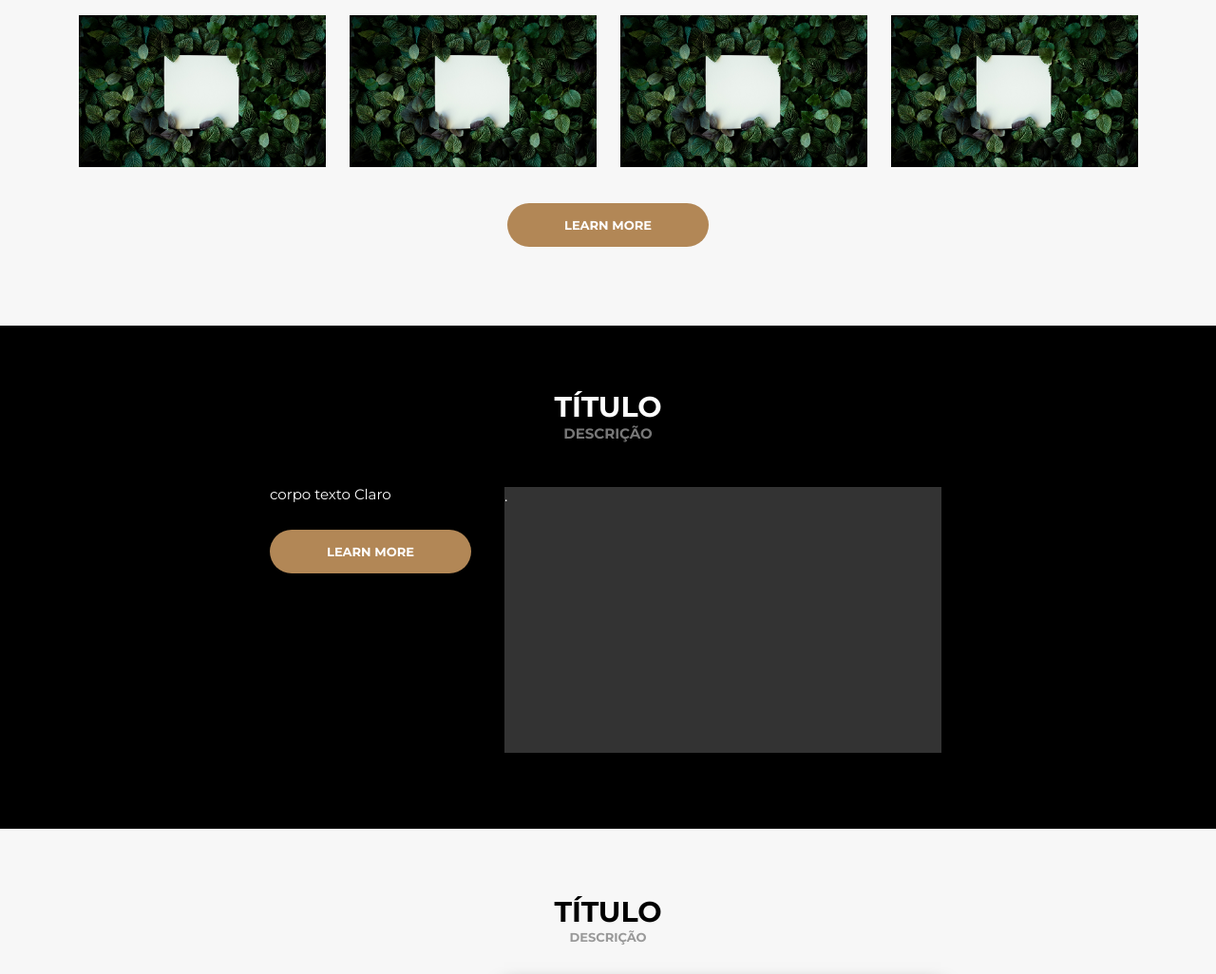
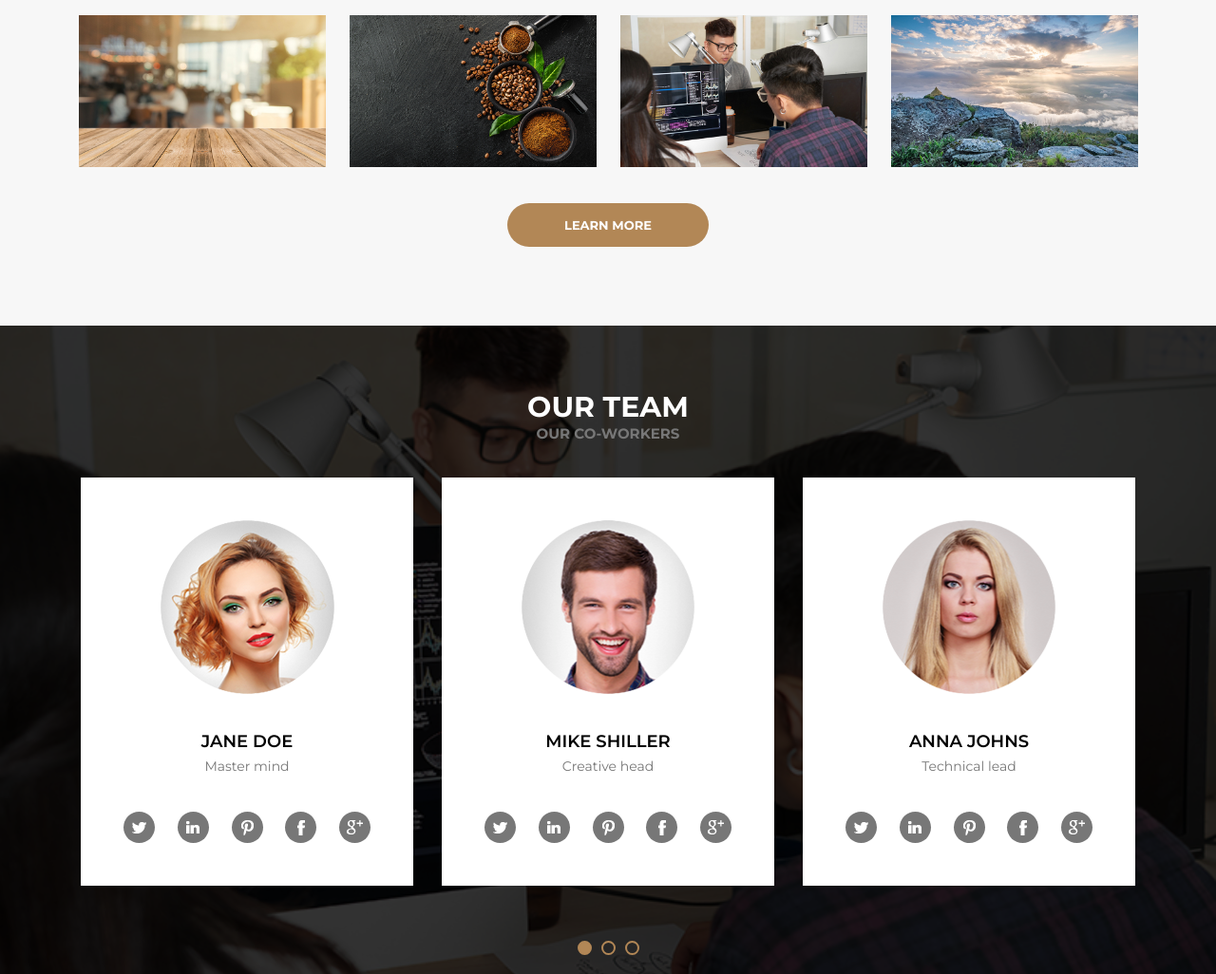
Before and after one commit to AlexandreDamaso/site_awax, a plain HTML site: page index.html in a window 1280 px wide. Shown: the part 2357-3383 px from the top of the page at 95% size. Drawn offline with Linux system fonts and the light colour scheme.

Commit message:
Our Team

```diff
--- a/index.html
+++ b/index.html
@@ -141,7 +141,52 @@
                                 <h5>about</h5>
                                 <p>Lorem ipsum dolor sit amet consectetur adipisicing elit.</p>
                             </div>
-                            <img src="src/img_fotos/foto1.jpg" alt="">
+                            <img src="src/img_fotos/foto2.jpg" alt="">
+                        </div>
+                    </div>
+                    <div class="ourprojects-corpo-conteudo-foto">
+                        <div class="ourprojects-corpo-conteudo-foto-area">
+                            <div class="fotoinfo">
+                                <h5>about</h5>
+                                <p>Lorem ipsum dolor sit amet consectetur adipisicing elit.</p>
+                            </div>
+                            <img src="src/img_fotos/foto3.jpg" alt="">
+                        </div>
+                    </div>
+                    <div class="ourprojects-corpo-conteudo-foto">
+                        <div class="ourprojects-corpo-conteudo-foto-area">
+                            <div class="fotoinfo">
+                                <h5>about</h5>
+                                <p>Lorem ipsum dolor sit amet consectetur adipisicing elit.</p>
+                            </div>
+                            <img src="src/img_fotos/foto4.jpg" alt="">
+                        </div>
+                    </div>
+                    <div class="ourprojects-corpo-conteudo-foto">
+                        <div class="ourprojects-corpo-conteudo-foto-area">
+                            <div class="fotoinfo">
+                                <h5>about</h5>
+                                <p>Lorem ipsum dolor sit amet consectetur adipisicing elit.</p>
+                            </div>
+                            <img src="src/img_fotos/foto5.jpg" alt="">
+                        </div>
+                    </div>
+                    <div class="ourprojects-corpo-conteudo-foto">
+                        <div class="ourprojects-corpo-conteudo-foto-area">
+                            <div class="fotoinfo">
+                                <h5>about</h5>
+                                <p>Lorem ipsum dolor sit amet consectetur adipisicing elit.</p>
+                            </div>
+                            <img src="src/img_fotos/foto6.jpg" alt="">
+                        </div>
+                    </div>
+                    <div class="ourprojects-corpo-conteudo-foto">
+                        <div class="ourprojects-corpo-conteudo-foto-area">
+                            <div class="fotoinfo">
+                                <h5>about</h5>
+                                <p>Lorem ipsum dolor sit amet consectetur adipisicing elit.</p>
+                            </div>
+                            <img src="src/img_fotos/foto7.jpg" alt="">
                         </div>
                     </div>
                     <div class="ourprojects-corpo-conteudo-foto">
@@ -159,7 +204,7 @@
                                 <h5>about</h5>
                                 <p>Lorem ipsum dolor sit amet consectetur adipisicing elit.</p>
                             </div>
-                            <img src="src/img_fotos/foto1.jpg" alt="">
+                            <img src="src/img_fotos/foto2.jpg" alt="">
                         </div>
                     </div>
                     <div class="ourprojects-corpo-conteudo-foto">
@@ -168,7 +213,7 @@
                                 <h5>about</h5>
                                 <p>Lorem ipsum dolor sit amet consectetur adipisicing elit.</p>
                             </div>
-                            <img src="src/img_fotos/foto1.jpg" alt="">
+                            <img src="src/img_fotos/foto3.jpg" alt="">
                         </div>
                     </div>
                     <div class="ourprojects-corpo-conteudo-foto">
@@ -177,7 +222,7 @@
                                 <h5>about</h5>
                                 <p>Lorem ipsum dolor sit amet consectetur adipisicing elit.</p>
                             </div>
-                            <img src="src/img_fotos/foto1.jpg" alt="">
+                            <img src="src/img_fotos/foto4.jpg" alt="">
                         </div>
                     </div>
                     <div class="ourprojects-corpo-conteudo-foto">
@@ -186,52 +231,7 @@
                                 <h5>about</h5>
                                 <p>Lorem ipsum dolor sit amet consectetur adipisicing elit.</p>
                             </div>
-                            <img src="src/img_fotos/foto1.jpg" alt="">
-                        </div>
-                    </div>
-                    <div class="ourprojects-corpo-conteudo-foto">
-                        <div class="ourprojects-corpo-conteudo-foto-area">
-                            <div class="fotoinfo">
-                                <h5>about</h5>
-                                <p>Lorem ipsum dolor sit amet consectetur adipisicing elit.</p>
-                            </div>
-                            <img src="src/img_fotos/foto1.jpg" alt="">
-                        </div>
-                    </div>
-                    <div class="ourprojects-corpo-conteudo-foto">
-                        <div class="ourprojects-corpo-conteudo-foto-area">
-                            <div class="fotoinfo">
-                                <h5>about</h5>
-                                <p>Lorem ipsum dolor sit amet consectetur adipisicing elit.</p>
-                            </div>
-                            <img src="src/img_fotos/foto1.jpg" alt="">
-                        </div>
-                    </div>
-                    <div class="ourprojects-corpo-conteudo-foto">
-                        <div class="ourprojects-corpo-conteudo-foto-area">
-                            <div class="fotoinfo">
-                                <h5>about</h5>
-                                <p>Lorem ipsum dolor sit amet consectetur adipisicing elit.</p>
-                            </div>
-                            <img src="src/img_fotos/foto1.jpg" alt="">
-                        </div>
-                    </div>
-                    <div class="ourprojects-corpo-conteudo-foto">
-                        <div class="ourprojects-corpo-conteudo-foto-area">
-                            <div class="fotoinfo">
-                                <h5>about</h5>
-                                <p>Lorem ipsum dolor sit amet consectetur adipisicing elit.</p>
-                            </div>
-                            <img src="src/img_fotos/foto1.jpg" alt="">
-                        </div>
-                    </div>
-                    <div class="ourprojects-corpo-conteudo-foto">
-                        <div class="ourprojects-corpo-conteudo-foto-area">
-                            <div class="fotoinfo">
-                                <h5>about</h5>
-                                <p>Lorem ipsum dolor sit amet consectetur adipisicing elit.</p>
-                            </div>
-                            <img src="src/img_fotos/foto1.jpg" alt="">
+                            <img src="src/img_fotos/foto5.jpg" alt="">
                         </div>
                     </div>
                 </div>
@@ -240,19 +240,62 @@
                 </div>
             </div>
         </section>
-        <section class="banner-aboutus padrao-banner-escuro">
-            <div class="banner-aboutus-corpo">
-                <div class="banner-aboutus-corpo-cabecalho padrao-banner-cabecalho">
-                    <h1>Título</h1>
-                    <h2>Descrição</h2>
+        <section class="ourteam padrao-banner-escuro">
+            <div></div>
+            <div class="padrao-corpo">
+                <div class="ourteam-corpo-cabecalho padrao-banner-cabecalho">
+                    <h1>Our team</h1>
+                    <h2>Our co-workers</h2>
                 </div>
-                <div class="banner-aboutus-corpo-conteudo">
-                    <div class="banner-aboutus-corpo-conteudo-texto">
-                        <p>corpo texto Claro</p>
-                        <a href="#" class="padrao-botao">Learn more</a>
+                <div class="ourteam-corpo-conteudo">
+                    <div class="ourteam-corpo-conteudo-teams">
+                        <div class="colaborador">
+                            <div class="colaborador-foto"><img src="src/img_fotos/mulher1.png" alt=""></div>
+                            <div class="colaborador-descricao">
+                                <h1 class="padrao-conteudo-titulo-claro">Jane Doe</h1>
+                                <h2 class="padrao-conteudo-descricao-claro">Master mind</h2>
+                            </div>
+                            <div class="redesociais">
+                                <div class="redesociais-icon"><img src="src/img_padrao/twitter.png" alt=""></div>
+                                <div class="redesociais-icon"><img src="src/img_padrao/linkedin.png" alt=""></div>
+                                <div class="redesociais-icon"><img src="src/img_padrao/pinterest.png" alt=""></div>
+                                <div class="redesociais-icon"><img src="src/img_padrao/facebook.png" alt=""></div>
+                                <div class="redesociais-icon"><img src="src/img_padrao/googleplus.png" alt=""></div>
+                            </div>
+                        </div>
+                        <div class="colaborador">
+                            <div class="colaborador-foto"><img src="src/img_fotos/homem1.png" alt=""></div>
+                            <div class="colaborador-descricao">
+                                <h1 class="padrao-conteudo-titulo-claro">Mike Shiller</h1>
+                                <h2 class="padrao-conteudo-descricao-claro">Creative head</h2>
+                            </div>
+                            <div class="redesociais">
+                                <div class="redesociais-icon"><img src="src/img_padrao/twitter.png" alt=""></div>
+                                <div class="redesociais-icon"><img src="src/img_padrao/linkedin.png" alt=""></div>
+                                <div class="redesociais-icon"><img src="src/img_padrao/pinterest.png" alt=""></div>
+                                <div class="redesociais-icon"><img src="src/img_padrao/facebook.png" alt=""></div>
+                                <div class="redesociais-icon"><img src="src/img_padrao/googleplus.png" alt=""></div>
+                            </div>
+                        </div>
+                        <div class="colaborador">
+                            <div class="colaborador-foto"><img src="src/img_fotos/mulher2.png" alt=""></div>
+                            <div class="colaborador-descricao">
+                                <h1 class="padrao-conteudo-titulo-claro">Anna Johns</h1>
+                                <h2 class="padrao-conteudo-descricao-claro">Technical lead</h2>
+                            </div>
+                            <div class="redesociais">
+                                <div class="redesociais-icon"><img src="src/img_padrao/twitter.png" alt=""></div>
+                                <div class="redesociais-icon"><img src="src/img_padrao/linkedin.png" alt=""></div>
+                                <div class="redesociais-icon"><img src="src/img_padrao/pinterest.png" alt=""></div>
+                                <div class="redesociais-icon"><img src="src/img_padrao/facebook.png" alt=""></div>
+                                <div class="redesociais-icon"><img src="src/img_padrao/googleplus.png" alt=""></div>
+                            </div>
+                        </div>
                     </div>
-                    <div class="banner-aboutus-corpo-conteudo-video">
-                        <div>.</div>
+                    <div class="ourteam-pointers">
+                        <a href="#" class="pointer active"></a>
+                        <a href="#" class="pointer"></a>
+                        <a href="#" class="pointer"></a>
                     </div>
                 </div>
             </div>
@@ -301,6 +344,7 @@
                     </div>
                 </div>
             </div>
+
         </section>
     </main>
 
--- a/src/css/style.css
+++ b/src/css/style.css
@@ -308,7 +308,7 @@ header {
     justify-content: center;
     color: #FFFFFF;
     text-align: center;
-    background-color: rgba( 0, 0, 0, 0.5);
+    background-color: rgba( 0, 0, 0, 0.8);
 
 }
 .ourprojects-corpo-conteudo-foto-area .fotoinfo h5 {
@@ -319,3 +319,99 @@ header {
 .ourprojects-corpo-conteudo-foto-area:hover .fotoinfo {
     display: flex;
 }
+.ourteam {
+    display: flex;
+    justify-content: center;
+    background-image: url(../img_fotos/foto4.jpg);
+    background-size: cover;
+    background-position: center;
+}
+.ourteam .padrao-corpo {
+    background-color: rgba( 0, 0, 0, 0.8);
+    width: 100vw;
+}
+.ourteam-corpo-conteudo {
+    display: flex;
+    flex-direction: column;
+    align-items: center;
+}
+.ourteam-corpo-conteudo-teams {
+    display: flex;
+    justify-content: space-around;
+    margin-bottom: 25px;
+    width: 100vw;
+    max-width: 1140px;
+    flex-wrap: wrap;
+}
+.ourteam-corpo-conteudo-teams .colaborador {
+    width: 350px;
+    height: 430px;
+    background-color: #FFFFFF;
+    margin: 10px;
+    padding: 45px;
+    display: flex;
+    justify-content: space-between;
+    flex-direction: column;
+}
+.colaborador-foto {
+    display: flex;
+    justify-content: center;
+}
+.colaborador-foto img {
+    width: 183px;
+    height: 183px;
+}
+.ourteam-pointers {
+    width: 100vw;
+    height: 20px;
+    position: relative;
+    color: #FFFFFF;
+    margin-top: 20px;
+    margin-bottom: 40px;
+    display: flex;
+    align-items: center;
+    justify-content: center;
+}
+.ourteam-pointers .pointer {
+    width: 15px;
+    height: 15px;
+    border: 2px solid #B28756;
+    border-radius: 8px;
+    margin: 0px 5px;
+}
+.ourteam-pointers .active {
+    background-color: #B28756;
+}
+.padrao-conteudo-titulo-claro {
+    color: #000000;
+    font-weight: 600;
+    font-size: 18px;
+    text-transform: uppercase;
+    margin: 0px 20px 6px 20px;
+    text-align: center;
+}
+.padrao-conteudo-descricao-claro {
+    font-size: 14px;
+    font-weight: normal;
+    color: #777777;
+    text-align: center;
+    margin: 0px 20px;
+}
+.redesociais {
+    display: flex;
+    justify-content: space-between;
+}
+.redesociais-icon {
+    width: 33px;
+    height: 33px;
+    background-color: #777777;
+    display: flex;
+    align-items: center;
+    justify-content: center;
+    border-radius: 17px;
+    cursor: pointer;
+    font-size: 40px;
+}
+.redesociais-icon:hover {
+    background-color: #B28756;
+}
```
Also changed, not shown: src/img_fotos/foto2.jpg (added), src/img_fotos/foto3.jpg (added), src/img_fotos/foto4.jpg (added), src/img_fotos/foto5.jpg (added), src/img_fotos/foto6.jpg (added), src/img_fotos/foto7.jpg (added), src/img_fotos/homem1.png (added), src/img_fotos/mulher1.png (added), src/img_fotos/mulher2.png (added), src/img_padrao/facebook.png (added), src/img_padrao/googleplus.png (added), src/img_padrao/linkedin.png (added), src/img_padrao/pinterest.png (added), src/img_padrao/twitter.png (added).
